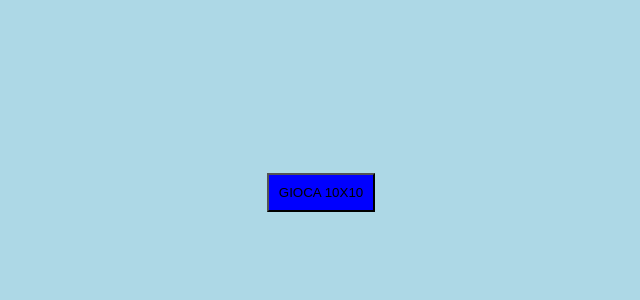
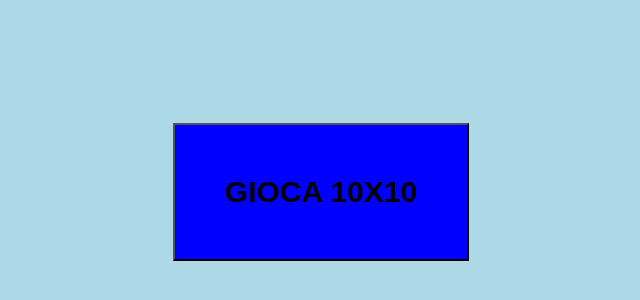
Before and after one commit to albim360/js-campominato-grid, a plain HTML site: page index.html in a window 1280 px wide. Shown: the part 208-508 px from the top of the page, without its empty margins (319-959 px from the left). Drawn offline with Linux system fonts and the light colour scheme.

Commit message:
FEAT abbellito bottone start

```diff
--- a/css/app.css
+++ b/css/app.css
@@ -53,9 +53,11 @@ body {
 }
 
 #startGame {
-    padding: 10px;
+    padding: 50px;
+    font-weight: bold;
     background-color: blue;
     margin: 50px;
+    font-size: 30px;
 }
 
 .bg-brown {
```
